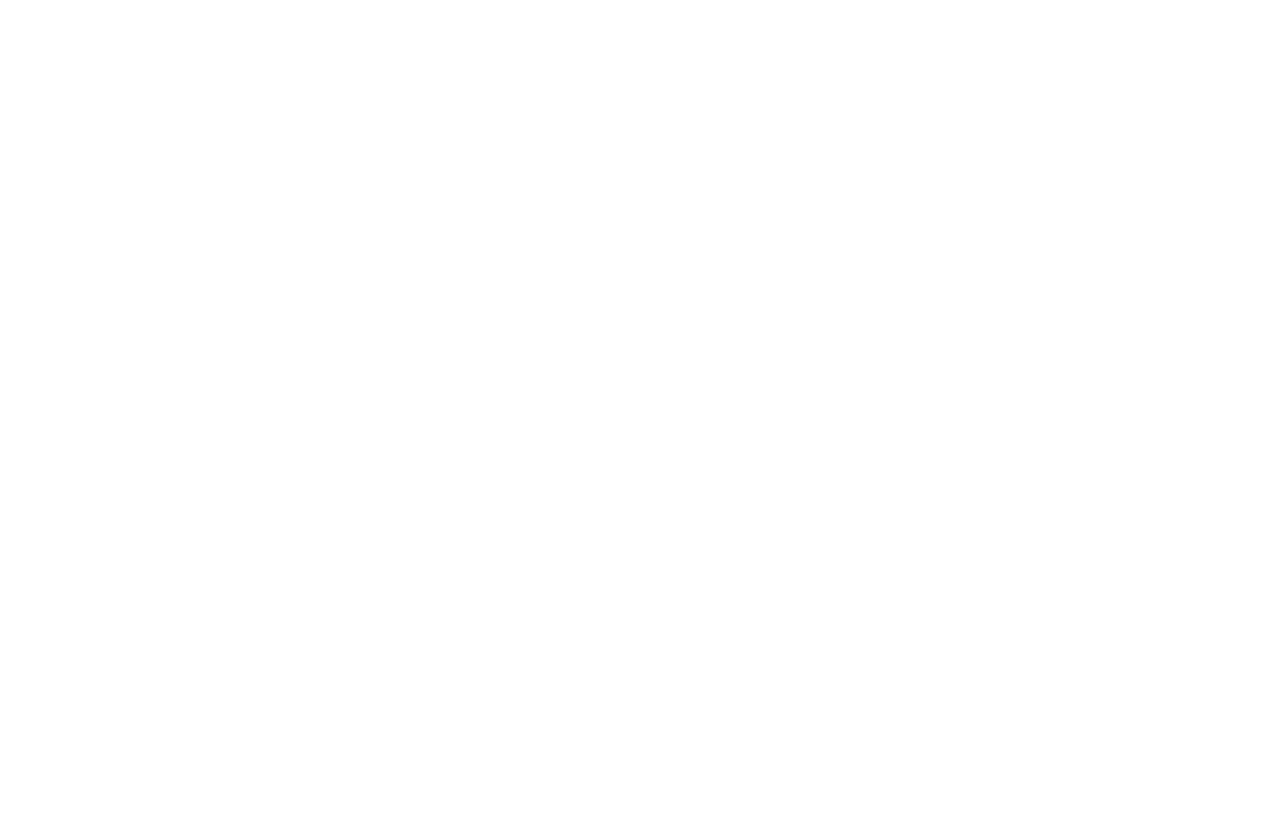
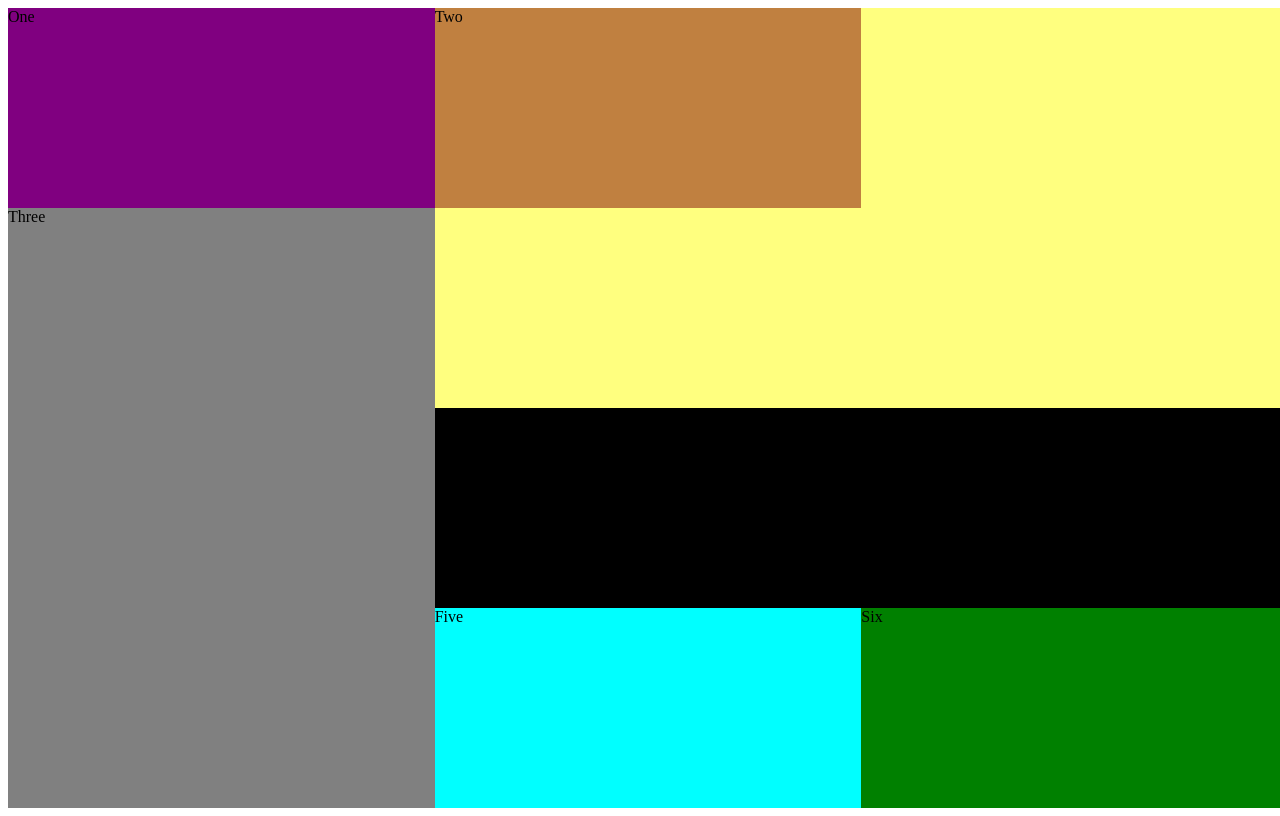
Before and after one commit to lil-robot/lil-robot.github.io, a plain HTML site: page grid/index.html in a window 1280 px wide. Drawn offline with Linux system fonts and the light colour scheme.

Commit message:
Update index.html

```diff
--- a/grid/index.html
+++ b/grid/index.html
@@ -9,12 +9,12 @@
 </head>
 <body>
     <div class="container">
-        <div class="11"></div>
-        <div class="yellow"></div>
-        <div class="gray"></div>
-        <div class="black"></div>
-        <div class=""></div>
-        <div class=""></div>
+        <div id="One">One</div>
+        <div id="Two">Two</div>
+        <div id="Three">Three</div>
+        <div id="Four">Four</div>
+        <div id="Five">Five</div>
+        <div id="Six">Six</div>
     </div>
 </body>
 </html>
```
